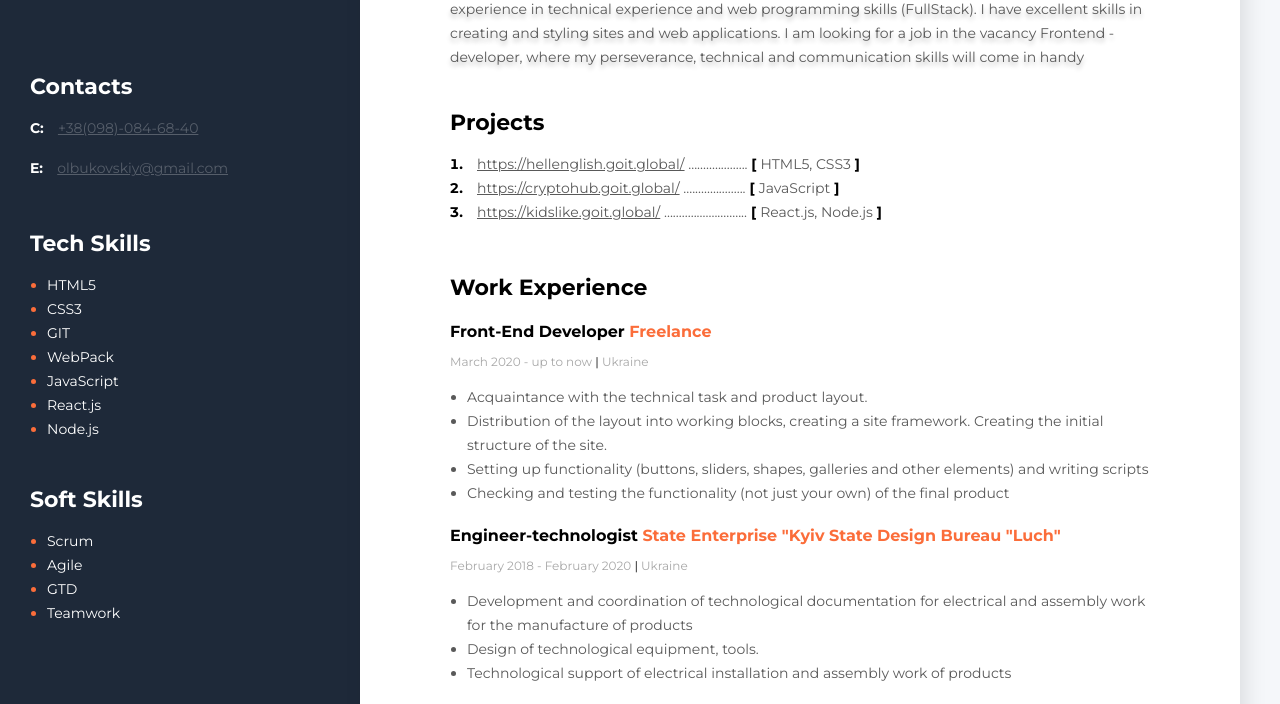
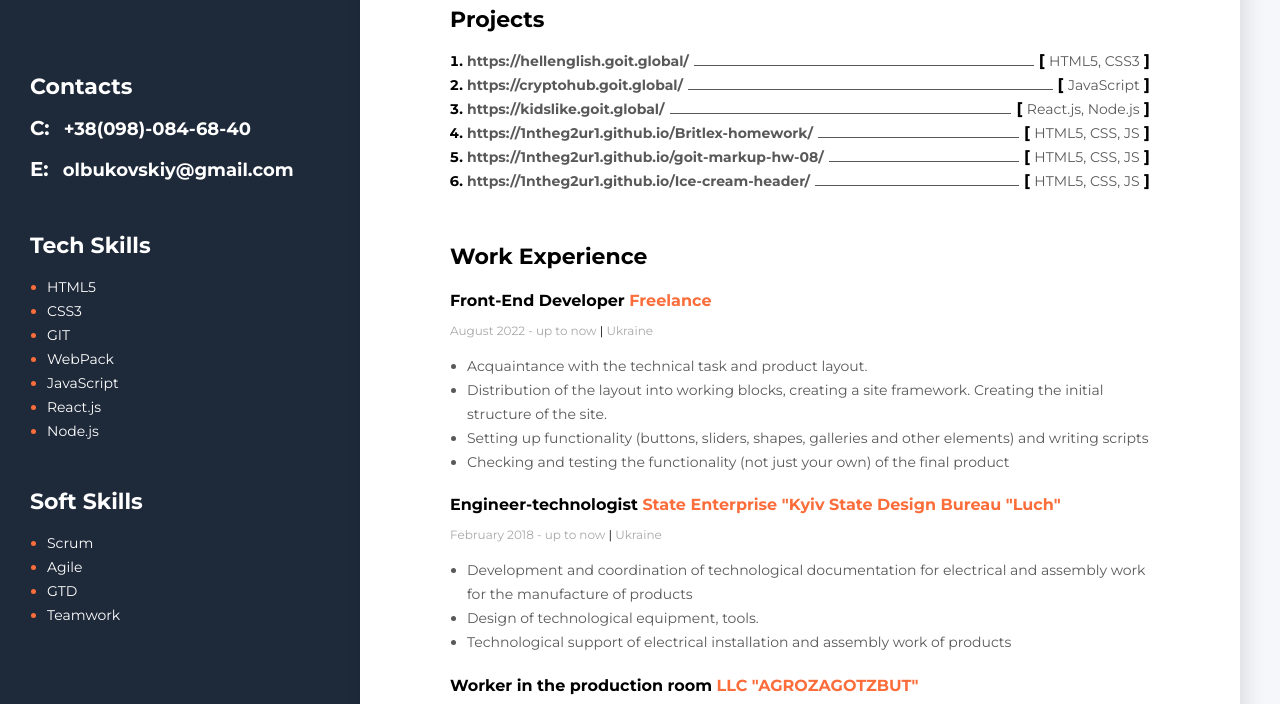
Before and after one commit to 1ntheg2ur1/Resume, a plain HTML site: page index.html in a window 1280 px wide. Shown: the part 279-983 px from the top of the page. Drawn offline with Linux system fonts and the light colour scheme.

Commit message:
actual resume

```diff
--- a/index.html
+++ b/index.html
@@ -1,126 +1,295 @@
 <!DOCTYPE html>
 <html lang="en">
   <head>
-    <meta charset="UTF-8">
-    <meta http-equiv="X-UA-Compatible" content="IE=edge">
-    <meta name="viewport" content="width=device-width, initial-scale=1.0">
+    <meta charset="UTF-8" />
+    <meta http-equiv="X-UA-Compatible" content="IE=edge" />
+    <meta name="viewport" content="width=device-width, initial-scale=1.0" />
     <title>Resume</title>
-    <link rel="preconnect" href="https://fonts.googleapis.com">
-    <link rel="preconnect" href="https://fonts.gstatic.com" crossorigin>
-    <link href="https://fonts.googleapis.com/css2?family=Montserrat:wght@400;700&display=swap" rel="stylesheet">
-    <link rel="stylesheet" href="styles/styles.css">
+    <link rel="preconnect" href="https://fonts.googleapis.com" />
+    <link rel="preconnect" href="https://fonts.gstatic.com" crossorigin />
+    <link
+      href="https://fonts.googleapis.com/css2?family=Montserrat:wght@400;700&display=swap"
+      rel="stylesheet"
+    />
+    <link rel="stylesheet" href="styles/styles.css" />
   </head>
   <body>
     <!--Main-->
 
     <div class="main">
-
       <!--Main content-->
-
-
 
       <div class="Main-content">
         <!--About user-->
         <div class="about">
-
           <h2 class="about-position">Front-End Developer</h2>
           <h1 class="about-name">Oleg Bukovskiy</h1>
-            <p class="about-description">A conscientious and ambitious graduate of the Instrument-Making Faculty of NTUU "KPI" with experience in technical
-            experience and web programming skills (FullStack). I have excellent skills in creating and styling sites and web
-            applications. I am looking for a job in the vacancy Frontend - developer, where my perseverance, technical and communication
-            skills will come in handy</p>
-
-
-
+          <p class="about-description">
+            I would like to share my experience of developing new IT products
+            and learn a lot from the people who work for you in order to
+            contribute to the evolution of your company.y
+          </p>
         </div>
         <!--Projects-->
         <div class="projects">
           <h3 class="title">Projects</h3>
           <ol class="projects-list">
             <li class="projects-item">
-                    <span class="project"><a target="_blank" href="https://hellenglish.goit.global/" class="project-link">https://hellenglish.goit.global/</a>
-                    ....................
-                    <span class="project-bracket"> [ </span>HTML5, CSS3<span class="project-bracket"> ] </span></span>
+              <span class="project"
+                ><a
+                  class="add"
+                  target="_blank"
+                  href="https://hellenglish.goit.global/"
+                  class="project-link"
+                  >https://hellenglish.goit.global/</a
+                >
+                <span
+                  ><span class="project-bracket"> [ </span>HTML5, CSS3<span
+                    class="project-bracket"
+                  >
+                    ]
+                  </span></span
+                ></span
+              >
             </li>
             <li class="projects-item">
-                    <span class="project"><a target="_blank" href="https://cryptohub.goit.global/" class="project-link">https://cryptohub.goit.global/</a>
-                    .....................<span class="project-bracket"> [ </span>JavaScript<span class="project-bracket"> ] </span></span>
+              <span class="project"
+                ><a
+                  class="add"
+                  target="_blank"
+                  href="https://cryptohub.goit.global/"
+                  class="project-link"
+                  >https://cryptohub.goit.global/</a
+                >
+                <span
+                  ><span class="project-bracket"> [ </span>JavaScript<span
+                    class="project-bracket"
+                  >
+                    ]
+                  </span></span
+                ></span
+              >
             </li>
             <li class="projects-item">
-                    <span class="project"><a target="_blank" href="https://kidslike.goit.global/" class="project-link">https://kidslike.goit.global/</a>
-                    ............................<span class="project-bracket"> [ </span>React.js, Node.js<span class="project-bracket"> ] </span></span>
+              <span class="project"
+                ><a
+                  class="add"
+                  target="_blank"
+                  href="https://kidslike.goit.global/"
+                  class="project-link"
+                  >https://kidslike.goit.global/</a
+                >
+                <span
+                  ><span class="project-bracket"> [ </span>React.js,
+                  Node.js<span class="project-bracket"> ] </span></span
+                ></span
+              >
+            </li>
+            <li class="projects-item">
+              <span class="project"
+                ><a
+                  class="add"
+                  target="_blank"
+                  href="https://1ntheg2ur1.github.io/Britlex-homework/"
+                  class="project-link"
+                  >https://1ntheg2ur1.github.io/Britlex-homework/</a
+                >
+                <span
+                  ><span class="project-bracket"> [ </span>HTML5, CSS, JS<span
+                    class="project-bracket"
+                  >
+                    ]
+                  </span></span
+                ></span
+              >
+            </li>
+            <li class="projects-item">
+              <span class="project"
+                ><a
+                  class="add"
+                  target="_blank"
+                  href="https://1ntheg2ur1.github.io/goit-markup-hw-08/"
+                  class="project-link"
+                  >https://1ntheg2ur1.github.io/goit-markup-hw-08/</a
+                >
+                <span
+                  ><span class="project-bracket"> [ </span>HTML5, CSS, JS<span
+                    class="project-bracket"
+                  >
+                    ]
+                  </span></span
+                ></span
+              >
+            </li>
+            <li class="projects-item">
+              <span class="project"
+                ><a
+                  class="add"
+                  target="_blank"
+                  href="https://1ntheg2ur1.github.io/Ice-cream-header/"
+                  class="project-link"
+                  >https://1ntheg2ur1.github.io/Ice-cream-header/</a
+                >
+                <span
+                  ><span class="project-bracket"> [ </span>HTML5, CSS, JS<span
+                    class="project-bracket"
+                  >
+                    ]
+                  </span></span
+                ></span
+              >
             </li>
           </ol>
         </div>
 
         <!--Work-->
         <div class="work">
-
           <h3 class="title">Work Experience</h3>
 
           <!--Company 1-->
           <div>
-                <h4 class="work-position">Front-End Developer <span class="organization">Freelance</span></h4>
-                <p class="period">March 2020 - up to now <span class="line">|</span> Ukraine</p>
+            <h4 class="work-position">
+              Front-End Developer <span class="organization">Freelance</span>
+            </h4>
+            <p class="period">
+              August 2022 - up to now <span class="line">|</span> Ukraine
+            </p>
             <ul class="work-list">
-                    <li class="work-list-item"><span class="work-list-text">Acquaintance with the technical task and product layout.</span></li>
-                    <li class="work-list-item"><span class="work-list-text">Distribution of the layout into working blocks, creating a site framework. Creating the initial structure of the site.</span></li>
-                    <li class="work-list-item"><span class="work-list-text">Setting up functionality (buttons, sliders, shapes, galleries and other elements) and writing scripts</span></li>
-                    <li class="work-list-item"><span class="work-list-text">Сhecking and testing the functionality (not just your own) of the final product</span></li>
+              <li class="work-list-item">
+                <span class="work-list-text"
+                  >Acquaintance with the technical task and product
+                  layout.</span
+                >
+              </li>
+              <li class="work-list-item">
+                <span class="work-list-text"
+                  >Distribution of the layout into working blocks, creating a
+                  site framework. Creating the initial structure of the
+                  site.</span
+                >
+              </li>
+              <li class="work-list-item">
+                <span class="work-list-text"
+                  >Setting up functionality (buttons, sliders, shapes, galleries
+                  and other elements) and writing scripts</span
+                >
+              </li>
+              <li class="work-list-item">
+                <span class="work-list-text"
+                  >Сhecking and testing the functionality (not just your own) of
+                  the final product</span
+                >
+              </li>
             </ul>
           </div>
 
-
           <!--Company 3-->
           <div>
-                <h4 class="work-position">Engineer-technologist <span class="organization">State Enterprise "Kyiv State Design
-                 Bureau "Luch"</span></h4>
-                <p class="period">February 2018 - February 2020 <span class="line">|</span> Ukraine</p>
+            <h4 class="work-position">
+              Engineer-technologist
+              <span class="organization"
+                >State Enterprise "Kyiv State Design Bureau "Luch"</span
+              >
+            </h4>
+            <p class="period">
+              February 2018 - up to now <span class="line">|</span> Ukraine
+            </p>
             <ul class="work-list">
-                     <li class="work-list-item"><span class="work-list-text">Development and coordination of technological
-                     documentation for electrical and assembly work for the manufacture of
-                     products</span></li>
-                     <li class="work-list-item"><span class="work-list-text">Design of technological equipment, tools.</span></li>
-                     <li class="work-list-item"><span class="work-list-text">Technological support of electrical installation and
-                     assembly work of products</span></li>
+              <li class="work-list-item">
+                <span class="work-list-text"
+                  >Development and coordination of technological documentation
+                  for electrical and assembly work for the manufacture of
+                  products</span
+                >
+              </li>
+              <li class="work-list-item">
+                <span class="work-list-text"
+                  >Design of technological equipment, tools.</span
+                >
+              </li>
+              <li class="work-list-item">
+                <span class="work-list-text"
+                  >Technological support of electrical installation and assembly
+                  work of products</span
+                >
+              </li>
             </ul>
           </div>
 
           <!--Company 2-->
           <div>
-                <h4 class="work-position">Worker in the production room <span class="organization">LLC "AGROZAGOTZBUT"</span></h4>
-                <p class="period">March 2015 - October 2018 <span class="line">|</span> Ukraine</p>
+            <h4 class="work-position">
+              Worker in the production room
+              <span class="organization">LLC "AGROZAGOTZBUT"</span>
+            </h4>
+            <p class="period">
+              March 2015 - October 2018 <span class="line">|</span> Ukraine
+            </p>
             <ul class="work-list">
-                    <li class="work-list-item"><span class="work-list-text">Keeping records of raw materials, manufactured products and products sold</span></li>
-                    <li class="work-list-item"><span class="work-list-text">Production of feed fats, technical fats and food fats</span></li>
-                    <li class="work-list-item"><span class="work-list-text">Packaging of finished products.</span></li>
+              <li class="work-list-item">
+                <span class="work-list-text"
+                  >Keeping records of raw materials, manufactured products and
+                  products sold</span
+                >
+              </li>
+              <li class="work-list-item">
+                <span class="work-list-text"
+                  >Production of feed fats, technical fats and food fats</span
+                >
+              </li>
+              <li class="work-list-item">
+                <span class="work-list-text"
+                  >Packaging of finished products.</span
+                >
+              </li>
             </ul>
           </div>
-
-
 
           <!--Education-->
           <div class="education">
             <h3 class="title">Education</h3>
-                <h4 class="university">National Technical University of Ukraine
-                "Igor Sikorsky Kyiv Polytechnic Institute"</h4>
+            <h4 class="university">
+              <a
+                class="university"
+                href="https://kpi.ua/"
+                target="_blank"
+                rel="noreferrer noopener"
+                >National Technical University of Ukraine "Igor Sikorsky Kyiv
+                Polytechnic Institute"</a
+              >
+            </h4>
             <h5 class="kafedra">Instrument making technologies</h5>
-                <p class="period">September 2013 - December 2018 <span class="line">|</span> Ukraine</p>
+            <p class="period">
+              September 2013 - December 2018 <span class="line">|</span> Ukraine
+            </p>
           </div>
-
         </div>
       </div>
 
       <!--Sidebar-->
       <aside class="sidebar">
-        <img src="media/msg438310926-225315.jpg" alt="user photo" class="photo">
+        <img
+          src="media/msg438310926-225315.jpg"
+          alt="user photo"
+          class="photo"
+        />
 
         <!--Contacts-->
         <div class="contacts">
           <h3 class="sidebar-title">Contacts</h3>
           <div>
-                <p> <span class="contact-type">C:</span> <a href="tel:+380980846840" class="contact-link">+38(098)-084-68-40</a></p>
-                <p> <span class="contact-type">E:</span> <a href="mailto:chornyiav@gmail.com" class="contact-link">olbukovskiy@gmail.com</a></p>
+            <p>
+              <span class="contact-type">C:</span>
+              <a href="tel:+380980846840" class="contact-link"
+                >+38(098)-084-68-40</a
+              >
+            </p>
+            <p>
+              <span class="contact-type">E:</span>
+              <a href="mailto:chornyiav@gmail.com" class="contact-link"
+                >olbukovskiy@gmail.com</a
+              >
+            </p>
           </div>
         </div>
 
@@ -128,13 +297,27 @@
         <div class="tech-skills">
           <h3 class="sidebar-title">Tech Skills</h3>
           <ul class="tech-skills-list">
-                <li class="tech-skills-item"><span class="tech-skills-text">HTML5</span></li>
-                <li class="tech-skills-item"><span class="tech-skills-text">CSS3</span></li>
-                <li class="tech-skills-item"><span class="tech-skills-text">GIT</span></li>
-                <li class="tech-skills-item"><span class="tech-skills-text">WebPack</span></li>
-                <li class="tech-skills-item"><span class="tech-skills-text">JavaScript</span></li>
-                <li class="tech-skills-item"><span class="tech-skills-text">React.js</span></li>
-                <li class="tech-skills-item"><span class="tech-skills-text">Node.js</span></li>
+            <li class="tech-skills-item">
+              <span class="tech-skills-text">HTML5</span>
+            </li>
+            <li class="tech-skills-item">
+              <span class="tech-skills-text">CSS3</span>
+            </li>
+            <li class="tech-skills-item">
+              <span class="tech-skills-text">GIT</span>
+            </li>
+            <li class="tech-skills-item">
+              <span class="tech-skills-text">WebPack</span>
+            </li>
+            <li class="tech-skills-item">
+              <span class="tech-skills-text">JavaScript</span>
+            </li>
+            <li class="tech-skills-item">
+              <span class="tech-skills-text">React.js</span>
+            </li>
+            <li class="tech-skills-item">
+              <span class="tech-skills-text">Node.js</span>
+            </li>
           </ul>
         </div>
 
@@ -142,15 +325,21 @@
         <div class="soft-skills">
           <h3 class="sidebar-title">Soft Skills</h3>
           <ul class="soft-skills-list">
-                <li class="soft-skills-item"><span class="soft-skills-text">Scrum</span></li>
-                <li class="soft-skills-item"><span class="soft-skills-text">Agile</span></li>
-                <li class="soft-skills-item"><span class="soft-skills-text">GTD</span></li>
-                <li class="soft-skills-item"><span class="soft-skills-text">Teamwork</span> </li>
+            <li class="soft-skills-item">
+              <span class="soft-skills-text">Scrum</span>
+            </li>
+            <li class="soft-skills-item">
+              <span class="soft-skills-text">Agile</span>
+            </li>
+            <li class="soft-skills-item">
+              <span class="soft-skills-text">GTD</span>
+            </li>
+            <li class="soft-skills-item">
+              <span class="soft-skills-text">Teamwork</span>
+            </li>
           </ul>
         </div>
       </aside>
-
     </div>
-
   </body>
 </html>
--- a/styles/styles.css
+++ b/styles/styles.css
@@ -1,6 +1,10 @@
 body {
-    font-family: 'Montserrat', sans-serif;
-    background-color: #F5F7FA;
+  font-family: "Montserrat", sans-serif;
+  background-color: #f5f7fa;
+}
+
+a {
+  text-decoration: none;
 }
 
 /* main styles */
@@ -13,14 +17,14 @@ body {
 }
 
 .Main-content {
-    background-color: #FFFFFF;
-    padding: 105px 90px;
+  background-color: #ffffff;
+  padding: 50px 90px;
   box-shadow: 6px 6px 20px rgba(0, 0, 0, 0.1);
 }
 
 /* sidebar styles */
 .sidebar {
-    background-color: #1E2939;
+  background-color: #1e2939;
   padding-top: 40px;
   width: 370px;
 }
@@ -31,7 +35,7 @@ body {
 }
 
 .sidebar-title {
-    color: #FFFFFF;
+  color: #ffffff;
   font-style: normal;
   font-weight: 700;
   font-size: 22px;
@@ -55,14 +59,14 @@ body {
 
 .tech-skills-list,
 .soft-skills-list {
-    color: #FFFFFF;
+  color: #ffffff;
   padding: 0;
   margin-left: 17px;
 }
 
 .tech-skills-item,
 .soft-skills-item {
-    color: #FB6D3A;
+  color: #fb6d3a;
   font-style: normal;
   font-weight: 700;
   font-size: 14px;
@@ -71,7 +75,7 @@ body {
 
 .tech-skills-text,
 .soft-skills-text {
-    color: #FFFFFF;
+  color: #ffffff;
   font-style: normal;
   font-weight: 400;
   font-size: 14px;
@@ -81,19 +85,18 @@ body {
 .contact-type {
   font-style: normal;
   font-weight: 700;
-    font-size: 14px;
+  font-size: 20px;
   line-height: 24px;
-    color: #FFFFFF;
-    padding-right: 10px;
+  color: #ffffff;
+  margin-right: 10px;
 }
 
 .contact-link {
   font-style: normal;
-    font-weight: 400;
-    font-size: 14px;
+  font-weight: 700;
+  font-size: 18px;
   line-height: 24px;
-    color: #565E6A;
-
+  color: white;
 }
 
 /* about styles */
@@ -117,7 +120,6 @@ body {
   line-height: 55px;
   color: #000000;
   margin-bottom: 25px;
-
 }
 
 .about-description {
@@ -163,7 +165,7 @@ text-shadow: 0px 4px 4px rgba(0, 0, 0, 0.25);
 .project-bracket {
   font-style: normal;
   font-weight: 700;
-    font-size: 14px;
+  font-size: 16px;
   line-height: 24px;
   color: #000000;
 }
@@ -173,6 +175,48 @@ text-shadow: 0px 4px 4px rgba(0, 0, 0, 0.25);
   margin-left: 17px;
 }
 
+.project {
+  display: flex;
+  align-items: center;
+  /* justify-content: space-between; */
+  width: 100%;
+}
+
+.add {
+  font-style: normal;
+  font-weight: 700;
+  font-size: 14px;
+  line-height: 24px;
+  color: #595959;
+
+  transition: color 500ms ease-out;
+}
+
+.add:hover,
+.add:focus {
+    color: tomato;
+}
+
+.project {
+    display: flex;
+    align-items: baseline;
+}
+
+.project span {
+    order: 2;
+}
+
+.project::after {
+    content: " ";
+    display: inline-block;
+    order: 1;
+
+    flex-grow: 1;
+    height: 1px;
+
+    background-color: #595959;
+    margin: 0 5px;
+}
 
 /* project styles */
 .projects {
@@ -190,12 +234,12 @@ text-shadow: 0px 4px 4px rgba(0, 0, 0, 0.25);
   margin-bottom: 10px;
 }
 
-.organization{
+.organization {
   font-style: normal;
   font-weight: 700;
   font-size: 16px;
   line-height: 20px;
-    color: #FB6D3A;
+  color: #fb6d3a;
 }
 
 .period {
@@ -203,7 +247,7 @@ text-shadow: 0px 4px 4px rgba(0, 0, 0, 0.25);
   font-weight: 400;
   font-size: 12px;
   line-height: 15px;
-    color: #A8A8A8;
+  color: #a8a8a8;
   margin-bottom: 10px;
 }
 
@@ -246,7 +290,7 @@ text-shadow: 0px 4px 4px rgba(0, 0, 0, 0.25);
   font-weight: 700;
   font-size: 16px;
   line-height: 20px;
-    color: #FB6D3A;
+  color: #fb6d3a;
   margin-bottom: 10px;
 }
 
```
Lines whose indentation alone changed are shown as unchanged.
